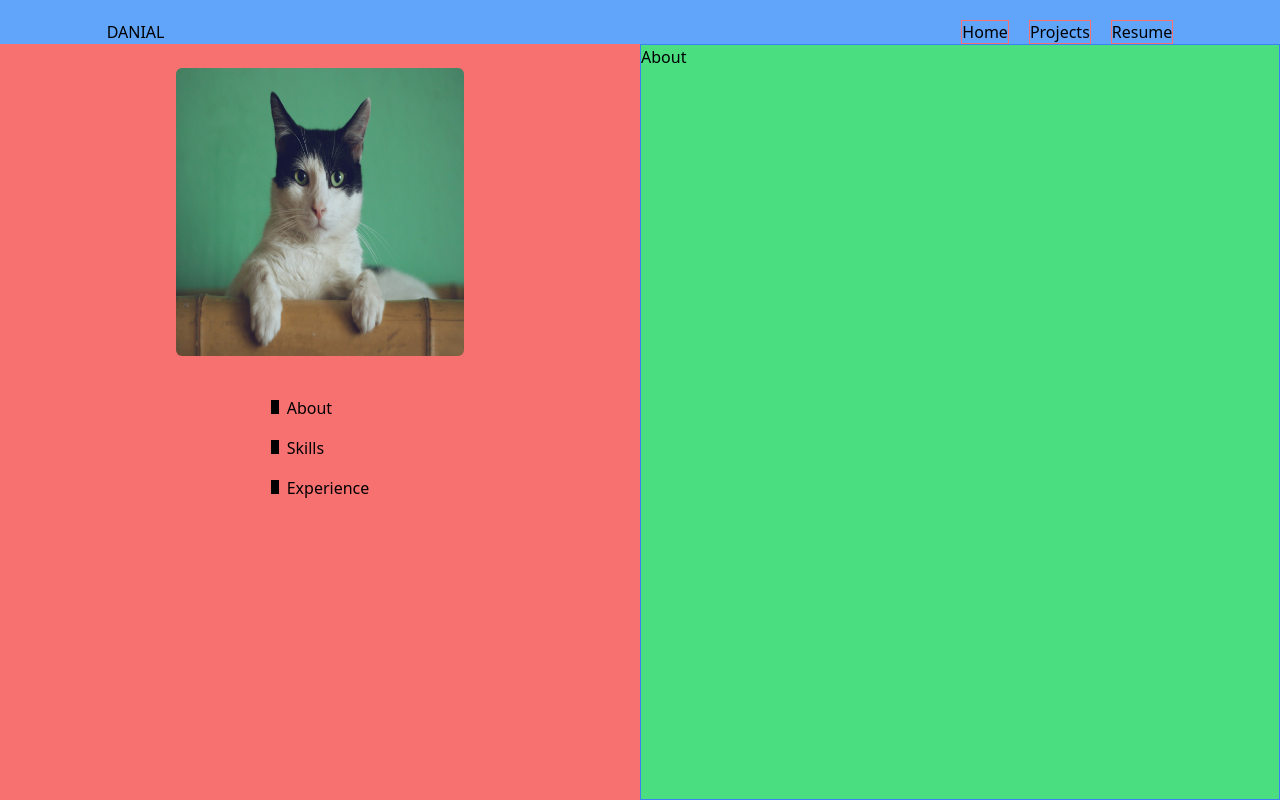
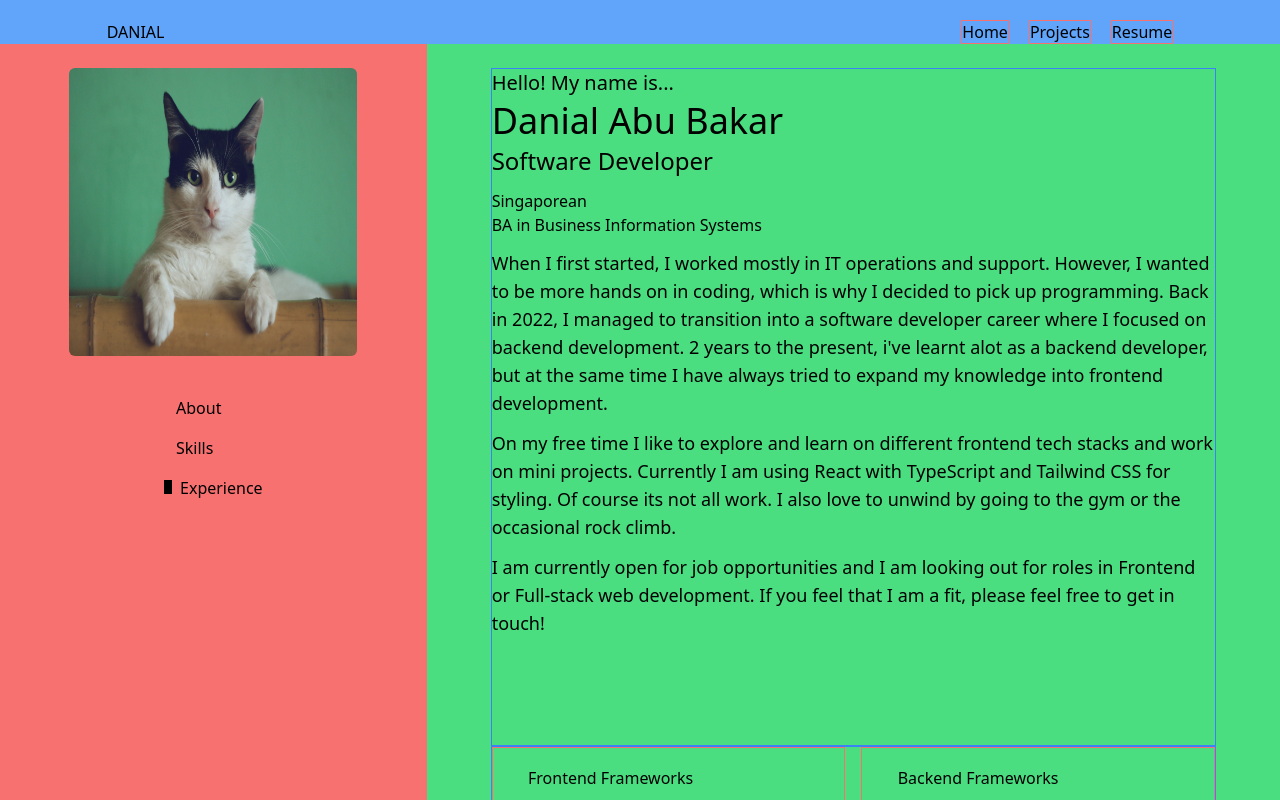
Before and after one commit to danialabubakar91/portfoliov2, a React (Vite) app: page / in a window 1280 px wide. Built offline with nearby package versions, Linux system fonts and the light colour scheme.

Commit message:
About and Styles section styling

```diff
--- a/src/pages/Home.tsx
+++ b/src/pages/Home.tsx
@@ -1,7 +1,7 @@
 import profileImg from "../assets/profile.jpg";
 import { useRef } from "react";
-import {HashLink} from 'react-router-hash-link'
-import useInViewPort from '../hooks/useInViewPort'
+import { HashLink } from "react-router-hash-link";
+import useInViewPort from "../hooks/useInViewPort";
 
 const Home: React.FC = () => {
   const aboutRef = useRef<HTMLElement>(null);
@@ -12,13 +12,26 @@ const Home: React.FC = () => {
   const skillsInView = useInViewPort(skillsRef, { threshold: 0.5 });
   const experienceInView = useInViewPort(experienceRef, { threshold: 0.5 });
 
-  console.log(`aboutInView: ${aboutInView}`)
-  console.log(`skillsInView: ${skillsInView}`)
-  console.log(`experienceInView: ${experienceInView}`)
+  let aboutOn;
+  let skillsOn;
+  let experienceOn;
+  if (experienceInView) {
+    aboutOn = false;
+    skillsOn = false;
+    experienceOn = true;
+  } else if ((skillsInView && aboutInView) || skillsInView) {
+    aboutOn = false;
+    skillsOn = true;
+    experienceOn = false;
+  } else {
+    aboutOn = true;
+    skillsOn = false;
+    experienceOn = false;
+  }
 
   return (
     <div className="flex h-screen overflow-y-hidden">
-      <div id="left-section" className="w-3/6 p-6 flex flex-col items-center bg-red-400">
+      <div className="hidden bg-red-400 md:w-2/6 md:p-6 md:flex md:flex-col md:items-center ">
         <img
           className="h-72 w-72 rounded-md"
           src={profileImg}
@@ -26,32 +39,178 @@ const Home: React.FC = () => {
         />
         <nav className="my-10">
           <ul>
-          <li className="mb-4 group">
-              <span className={`inline-block w-1 h-3.5 mr-2 transition-width ease-in-out duration-300
-                ${aboutInView ? 'w-2 bg-black' : 'group-hover:w-2 group-hover:bg-black'}`}/>
-              <HashLink smooth to="/#about">About</HashLink>
+            <li className="mb-4 group">
+              <span
+                className={`inline-block w-1 h-3.5 mr-2 transition-width ease-in-out duration-300
+                ${
+                  aboutOn
+                    ? "w-2 bg-black"
+                    : "group-hover:w-2 group-hover:bg-black"
+                }`}
+              />
+              <HashLink smooth to="/#about">
+                About
+              </HashLink>
             </li>
             <li className="mb-4 group">
-            <span className={`inline-block w-1 h-3.5 mr-2 transition-width ease-in-out duration-300
-                ${skillsInView ? 'w-2 bg-black' : 'group-hover:w-2 group-hover:bg-black'}`}/>
-              <HashLink smooth to="/#skills">Skills</HashLink>
+              <span
+                className={`inline-block w-1 h-3.5 mr-2 transition-width ease-in-out duration-300
+                ${
+                  skillsOn
+                    ? "w-2 bg-black"
+                    : "group-hover:w-2 group-hover:bg-black"
+                }`}
+              />
+              <HashLink smooth to="/#skills">
+                Skills
+              </HashLink>
             </li>
             <li className="mb-4 group">
-            <span className={`inline-block w-1 h-3.5 mr-2 transition-width ease-in-out duration-300
-                ${experienceInView ? 'w-2 bg-black' : 'group-hover:w-2 group-hover:bg-black'}`}/>
-              <HashLink smooth to="/#experience">Experience</HashLink>
+              <span
+                className={`inline-block w-1 h-3.5 mr-2 transition-width ease-in-out duration-300
+                ${
+                  experienceOn
+                    ? "w-2 bg-black"
+                    : "group-hover:w-2 group-hover:bg-black"
+                }`}
+              />
+              <HashLink smooth to="/#experience">
+                Experience
+              </HashLink>
             </li>
           </ul>
         </nav>
       </div>
-      <div id="right-section" className="w-3/6 bg-green-400 overflow-y-auto">
-        <section ref={aboutRef} id="about" className="h-full border border-blue-500">About</section>
-        <section ref={skillsRef} id="skills" className="h-full border border-blue-500">Skills</section>
-        <section ref={experienceRef} id="experience" className="h-full border border-blue-500">Experience</section>
+      <div className="w-full bg-green-400 overflow-y-auto md:w-4/6 md:p-5p md:py-6 ">
+        <img
+          className="h-72 w-72 rounded-md md:hidden"
+          src={profileImg}
+          alt="Profile Image"
+        />
+        <section
+          ref={aboutRef}
+          id="about"
+          className="min-h-3/4 pb-24 border border-blue-500"
+        >
+          <h2 className="text-xl mb-1">Hello! My name is...</h2>
+          <h1 className="text-4xl mb-1">Danial Abu Bakar</h1>
+          <h2 className="text-2xl mb-3">Software Developer</h2>
+          <h3>Singaporean</h3>
+          <h3 className="mb-3">BA in Business Information Systems</h3>
+
+          <p className="text-lg mb-3">
+            When I first started, I worked mostly in IT operations and support.
+            However, I wanted to be more hands on in coding, which is why I
+            decided to pick up programming. Back in 2022, I managed to
+            transition into a software developer career where I focused on
+            backend development. 2 years to the present, i've learnt alot as a
+            backend developer, but at the same time I have always tried to
+            expand my knowledge into frontend development.
+          </p>
+          <p className="text-lg mb-3">
+            On my free time I like to explore and learn on different frontend
+            tech stacks and work on mini projects. Currently I am using React
+            with TypeScript and Tailwind CSS for styling. Of course its not all
+            work. I also love to unwind by going to the gym or the occasional
+            rock climb.
+          </p>
+          <p className="text-lg mb-3">
+            I am currently open for job opportunities and I am looking out for
+            roles in Frontend or Full-stack web development. If you feel that I
+            am a fit, please feel free to get in touch!
+          </p>
+        </section>
+        <section
+          ref={skillsRef}
+          id="skills"
+          className="min-h-3/4 border border-blue-500 grid grid-cols-2 gap-4"
+        >
+          <div className="border border-red-400 py-5p px-10p">
+            <h1 className="mb-3">Frontend Frameworks</h1>
+            <p>ReactJS 60%</p>
+            <div className="w-full h-3 mb-2 border border-violet-800 rounded-md">
+              <div className="w-60p h-full border rounded-md bg-pink-400"></div>
+            </div>
+            <p>Tailwind CSS 60%</p>
+            <div className="w-full h-3 mb-2 border border-violet-800 rounded-md">
+              <div className="w-60p h-full border rounded-md bg-pink-400"></div>
+            </div>
+            <p>Radix UI 30%</p>
+            <div className="w-full h-3 mb-2 border border-violet-800 rounded-md">
+              <div className="w-40p h-full border rounded-md bg-pink-400"></div>
+            </div>
+          </div>
+          <div className="border border-red-400 py-5p px-10p">
+            <h1 className="mb-3">Backend Frameworks</h1>
+            <p>Spring Boot 70%</p>
+            <div className="w-full h-3 mb-2 border border-violet-800 rounded-md">
+              <div className="w-70p h-full border rounded-md bg-pink-400"></div>
+            </div>
+            <p>NodeJS 20%</p>
+            <div className="w-full h-3 mb-2 border border-violet-800 rounded-md">
+              <div className="w-20p h-full border rounded-md bg-pink-400"></div>
+            </div>
+            <p>ExpressJS 30%</p>
+            <div className="w-full h-3 mb-2 border border-violet-800 rounded-md">
+              <div className="w-30p h-full border rounded-md bg-pink-400"></div>
+            </div>
+          </div>
+          <div className="border border-red-400 py-5p px-10p">
+            <h1 className="mb-3">Databases</h1>
+            <p>MySQL 60%</p>
+            <div className="w-full h-3 mb-2 border border-violet-800 rounded-md">
+              <div className="w-60p h-full border rounded-md bg-pink-400"></div>
+            </div>
+            <p>Microsoft SQL Server 50%</p>
+            <div className="w-full h-3 mb-2 border border-violet-800 rounded-md">
+              <div className="w-50p h-full border rounded-md bg-pink-400"></div>
+            </div>
+          </div>
+          <div className="border border-red-400 py-5p px-10p">
+            <h1 className="mb-3">Programming Languages</h1>
+            <p>HTML, CSS 70%</p>
+            <div className="w-full h-3 mb-2 border border-violet-800 rounded-md">
+              <div className="w-70p h-full border rounded-md bg-pink-400"></div>
+            </div>
+            <p>Javascript 70%</p>
+            <div className="w-full h-3 mb-2 border border-violet-800 rounded-md">
+              <div className="w-70p h-full border rounded-md bg-pink-400"></div>
+            </div>
+            <p>Typescript 60%</p>
+            <div className="w-full h-3 mb-2 border border-violet-800 rounded-md">
+              <div className="w-60p h-full border rounded-md bg-pink-400"></div>
+            </div>
+            <p>Java 80%</p>
+            <div className="w-full h-3 mb-2 border border-violet-800 rounded-md">
+              <div className="w-80p h-full border rounded-md bg-pink-400"></div>
+            </div>
+          </div>
+          <div className="border border-red-400 py-5p px-10p col-span-2">
+            <h1 className="mb-3">Other</h1>
+            <p>GitHub, GitLab 80%</p>
+            <div className="w-full h-3 mb-2 border border-violet-800 rounded-md">
+              <div className="w-80p h-full border rounded-md bg-pink-400"></div>
+            </div>
+            <p>Postman 90%</p>
+            <div className="w-full h-3 mb-2 border border-violet-800 rounded-md">
+              <div className="w-90p h-full border rounded-md bg-pink-400"></div>
+            </div>
+            <p>Swagger OpenAPI 90%</p>
+            <div className="w-full h-3 mb-2 border border-violet-800 rounded-md">
+              <div className="w-90p h-full border rounded-md bg-pink-400"></div>
+            </div>
+          </div>
+        </section>
+        <section
+          ref={experienceRef}
+          id="experience"
+          className="min-h-3/4 border border-blue-500"
+        >
+          Experience
+        </section>
       </div>
     </div>
   );
 };
 
-
 export default Home;
--- a/tailwind.config.js
+++ b/tailwind.config.js
@@ -6,11 +6,31 @@ export default {
   ],
   theme: {
     extend: {
+      minHeight: {
+        '3/4':'75%',
+      },
       transitionProperty: {
         'width': 'width',
       },
       margin: {
         '10p': '10%',
+      },
+      padding: {
+        '5p': '5%',
+        '10p': '10%',
+      },
+      width: {
+        '10p': '10%',
+        '20p': '20%',
+        '30p': '30%',
+        '40p': '40%',
+        '50p': '50%',
+        '60p': '60%',
+        '70p': '70%',
+        '80p': '80%',
+        '90p': '90%',
+        '100p': '100%',
+
       }
     },
   },
```
